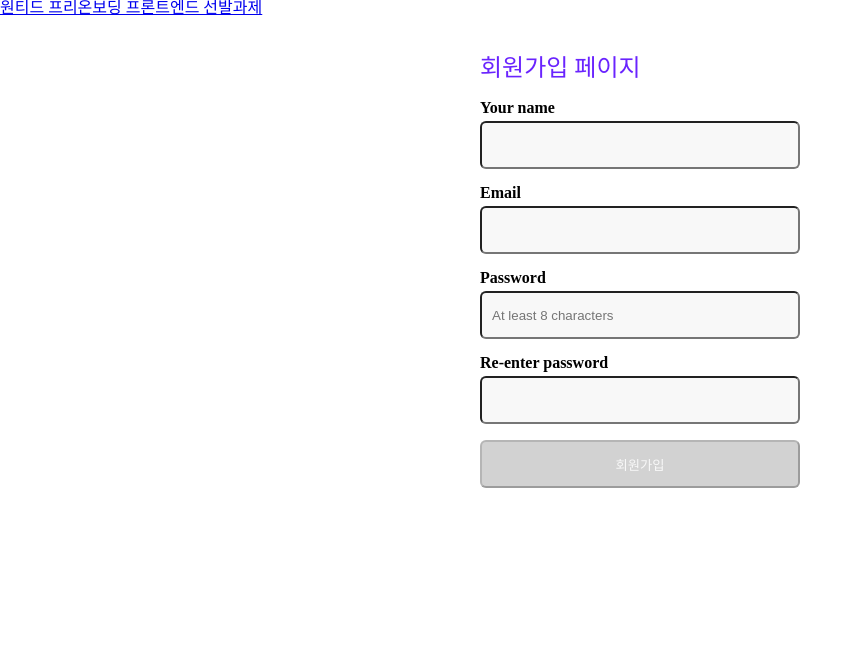
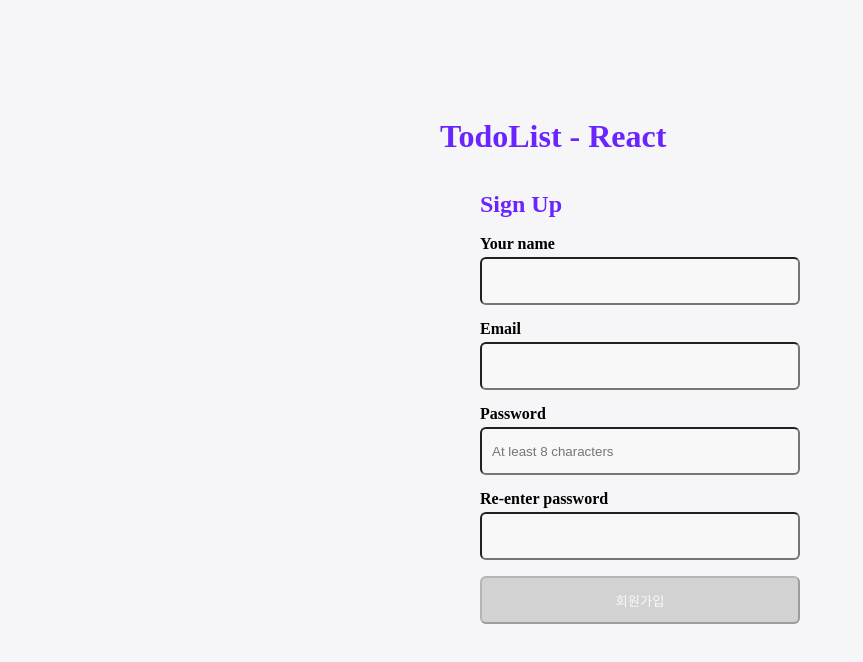
Before and after one commit to ukssss/TodoList-React, a React (Create React App) app: page /signup in a window 1280 px wide. Shown: the top 662 px of the page, without its empty margins (0-863 px from the left). Built offline with nearby package versions, Linux system fonts and the light colour scheme.

Commit message:
[REFACT] MyH2 컴포넌트 분리, 네이밍 정리, SignInUpStyle 적용

```diff
--- a/src/components/header/header.jsx
+++ b/src/components/header/header.jsx
@@ -1,14 +1,25 @@
 import React from 'react';
 import { Link } from 'react-router-dom';
+import { styled } from 'styled-components';
 
 const Header = () => {
     return (
         <div>
-            <Link to="/">
-                <h1>원티드 프리온보딩 프론트엔드 선발과제</h1>
-            </Link>
+            <MyH1>
+                <StyledLink to="/">TodoList - React</StyledLink>
+            </MyH1>
         </div>
     );
 };
 
+const MyH1 = styled.h1``;
+
+const StyledLink = styled(Link)`
+    text-decoration: none;
+    font-size: 32px;
+    font-weight: bold;
+    color: #6a24fe;
+    margin-bottom: 20px;
+`;
+
 export default Header;
--- a/src/components/login/loginWrapper/loginWrapper.jsx
+++ b/src/components/login/loginDiv/loginDiv.jsx
@@ -1,15 +1,15 @@
 import React from 'react';
 import styled from 'styled-components';
 
-const LoginDiv = styled.div`
+function LoginDiv({ children }) {
+    return <Div>{children}</Div>;
+}
+
+const Div = styled.div`
     margin: 0 auto;
     width: 400px;
     padding: 40px;
     box-sizing: border-box;
 `;
 
-function LoginWrapper({ children }) {
-    return <LoginDiv>{children}</LoginDiv>;
-}
-
-export default LoginWrapper;
+export default LoginDiv;
--- /dev/null
+++ b/src/components/section/myH2/myH2.jsx
@@ -0,0 +1,15 @@
+import React from 'react';
+import styled from 'styled-components';
+
+function MyH2({ children }) {
+    return <H2>{children}</H2>;
+}
+
+const H2 = styled.h2`
+    font-size: 24px;
+    font-weight: bold;
+    color: #6a24fe;
+    margin-bottom: 20px;
+`;
+
+export default MyH2;
--- a/src/pages/signIn/signIn.jsx
+++ b/src/pages/signIn/signIn.jsx
@@ -1,12 +1,12 @@
 import React, { useState, useEffect } from 'react';
-import styled from 'styled-components';
 import axios from 'axios';
 import { useNavigate } from 'react-router-dom';
 
-import LoginWrapper from '../../components/login/loginWrapper/loginWrapper';
+import LoginDiv from '../../components/login/loginDiv/loginDiv';
 import LoginForm from '../../components/login/loginForm/loginForm';
 import LoginInput from '../../components/login/loginInput/loginInput';
 
+import MyH2 from '../../components/section/myH2/myH2';
 import Button from '../../components/button/button';
 import ErrorDiv from '../../components/error/errorDiv/errorDiv';
 import SignInUpStyle from '../../style/signInUpStyle/signInUpStyle';
@@ -85,7 +85,7 @@ export default function SignIn() {
     return (
         <>
             <SignInUpStyle />
-            <LoginWrapper>
+            <LoginDiv>
                 <MyH2>Sign in</MyH2>
                 <LoginForm method="post" id="signin-form">
                     <LoginInput
@@ -121,18 +121,9 @@ export default function SignIn() {
                     >
                         SIGN IN
                     </Button>
+                    <Button onClick={onDirectSignup}>SIGN UP</Button>
                 </LoginForm>
-            </LoginWrapper>
-            <LoginWrapper>
-                <Button onClick={onDirectSignup}>SIGN UP</Button>
-            </LoginWrapper>
+            </LoginDiv>
         </>
     );
 }
-
-const MyH2 = styled.h2`
-    font-size: 24px;
-    font-weight: bold;
-    color: #6a24fe;
-    margin-bottom: 20px;
-`;
--- a/src/pages/signUp/signUp.jsx
+++ b/src/pages/signUp/signUp.jsx
@@ -1,15 +1,16 @@
 import React, { useEffect, useState } from 'react';
 import { useNavigate } from 'react-router-dom';
-import styled from 'styled-components';
 import axios from 'axios';
 
-import LoginWrapper from '../../components/login/loginWrapper/loginWrapper';
+import LoginDiv from '../../components/login/loginDiv/loginDiv';
 import LoginForm from '../../components/login/loginForm/loginForm';
 import LoginInfo from '../../components/login/loginInfo/loginInfo';
 import LoginInput from '../../components/login/loginInput/loginInput';
 
+import MyH2 from '../../components/section/myH2/myH2';
 import Button from '../../components/button/button';
 import ErrorDiv from '../../components/error/errorDiv/errorDiv';
+import SignInUpStyle from '../../style/signInUpStyle/signInUpStyle';
 
 export default function SignUp() {
     const [name, setName] = useState('');
@@ -108,8 +109,9 @@ export default function SignUp() {
 
     return (
         <>
-            <LoginWrapper>
-                <MyH2>회원가입 페이지</MyH2>
+            <SignInUpStyle />
+            <LoginDiv>
+                <MyH2>Sign Up</MyH2>
                 <LoginForm method="post" id="signin-form">
                     <LoginInfo>Your name</LoginInfo>
                     <LoginInput
@@ -168,13 +170,7 @@ export default function SignUp() {
                         회원가입
                     </Button>
                 </LoginForm>
-            </LoginWrapper>
+            </LoginDiv>
         </>
     );
 }
-
-const MyH2 = styled.h2`
-    font-size: 24px;
-    color: #6a24fe;
-    margin-bottom: 20px;
-`;
```
